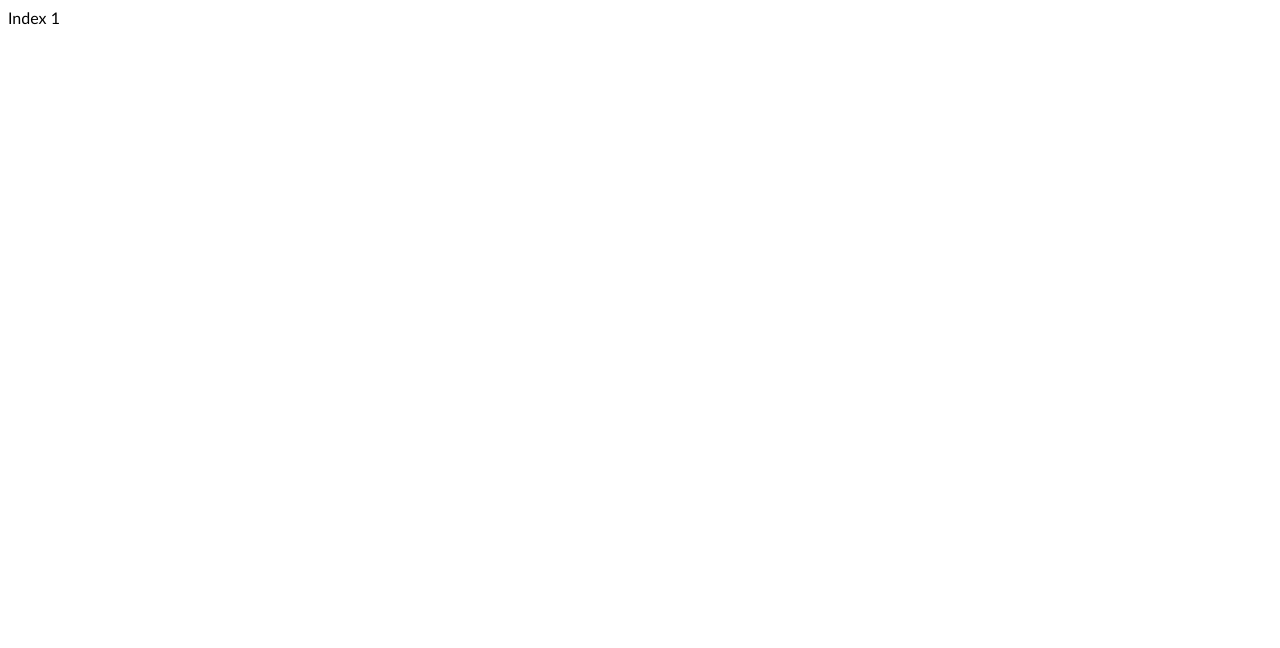
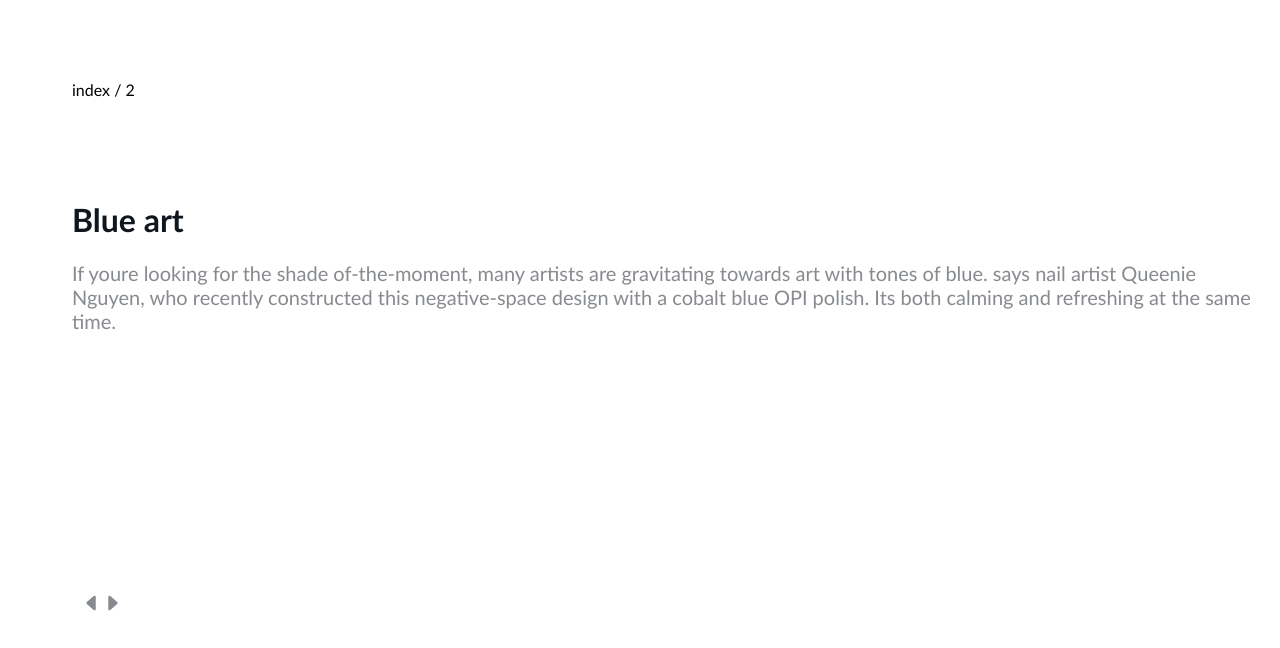
Before and after one commit to kuttim/deck-slideshow, a React (Create React App) app: page / in a window 1280 px wide. Both pictures are taken after a click on the picture 1247 px from the left and 457 px from the top of the page. Shown: the top 648 px of the page. Built offline with nearby package versions, Linux system fonts and the light colour scheme.

Commit message:
styles for slide

```diff
--- a/package.json
+++ b/package.json
@@ -12,6 +12,7 @@
     "@types/react-dom": "^18.0.4",
     "react": "^18.1.0",
     "react-dom": "^18.1.0",
+    "react-icons": "^4.3.1",
     "react-scripts": "5.0.1",
     "sass": "^1.51.0",
     "typescript": "^4.6.4",
--- a/src/App.tsx
+++ b/src/App.tsx
@@ -1,24 +1,44 @@
-import React, { Fragment } from 'react';
+import React from 'react';
 import Slider from './components/Slider';
 import Cover from './components/Cover';
-import { Header } from './components/Header';
+import Next from './assets/Chevron.svg';
+import Slide from './components/Slide';
+import slides from './slide-data';
 
-import './style/header.scss';
+import './style/cover.scss';
 function App() {
   const [index, setIndex] = React.useState(0);
+  const maxIndex = slides.length;
+
+  const gotoNextSlide = () => {
+    if (index === maxIndex) return;
+    setIndex(index + 1);
+  };
+
+  const gotoLastSlide = () => {
+    if (index === 0) return;
+    setIndex(index - 1);
+  };
   return (
     <div>
       <Slider index={index}>
         <Cover
-          author="author"
-          title="title"
-          onNextClick={(e) => setIndex(index + 1)}
+          author="Cover title as prop"
+          title="Cover description as prop"
+          onNextClick={gotoNextSlide}
         />
-        <div>Index 1</div>
-        <div>Index 2</div>
-        <div>Index 3</div>
-        <div>Index 4</div>
-        <div>Index 5</div>
+        {slides.map((slide, i) => {
+          if (i === maxIndex - 1)
+            return <Slide data={slide} onBackClick={gotoLastSlide} />;
+
+          return (
+            <Slide
+              data={slide}
+              onNextClick={gotoNextSlide}
+              onBackClick={gotoLastSlide}
+            />
+          );
+        })}
       </Slider>
     </div>
   );
--- a/src/components/Cover/index.tsx
+++ b/src/components/Cover/index.tsx
@@ -7,15 +7,13 @@ interface ICoverHeroProps {
   onNextClick: (e: React.MouseEvent) => void;
 }
 
-interface ICompanyDetailsProps {
-  companyName: string;
-  companyUrl: string;
-}
-
 export default function Cover(props: ICoverHeroProps) {
   return (
     <>
-      <Header name="Header name" url="https://www.google.com" />
+      <Header
+        name="Unicorn company 🦄"
+        url="https://www.google.com"
+      />
       <div className="hero">
         <div className="hero-content">
           <h1 className="hero-title">{props.title}</h1>
--- /dev/null
+++ b/src/components/Slide/index.tsx
@@ -0,0 +1,48 @@
+import '../../style/slide.scss';
+import slides from '../../slide-data';
+import {
+  BsFillCaretLeftFill,
+  BsFillCaretRightFill,
+} from 'react-icons/bs';
+type Data = {
+  title: string;
+  content: string;
+};
+
+type OnNextClick = () => void;
+type OnBackClick = () => void;
+
+export default function Slide({
+  data,
+  onNextClick,
+  onBackClick,
+}: {
+  data: Data;
+  onNextClick?: OnNextClick;
+  onBackClick?: OnBackClick;
+}) {
+  return (
+    <>
+      <div className="container">
+        <p className="slide-index">index / {slides.length}</p>
+        <div className="slide-title" key={data.title}>
+          <h1>{data.title}</h1>
+        </div>
+        <div className="slide-content" key={data.content}>
+          <p>{data.content}</p>
+          <div className="slide-button-navigation">
+            {/* only display the back button if the onBackClick method was provided as a prop */}
+            {onBackClick && (
+              <BsFillCaretLeftFill onClick={onBackClick} />
+            )}
+
+            {/* only display the next button if the onNextClick method was provided as a prop */}
+            {onNextClick && (
+              <BsFillCaretRightFill onClick={onNextClick} />
+            )}
+          </div>
+        </div>
+      </div>
+    </>
+  );
+}
--- /dev/null
+++ b/src/slide-data.ts
@@ -0,0 +1,13 @@
+const slides = [
+  {
+    title: 'Blue art',
+    content:
+      'If youre looking for the shade of-the-moment, many artists are gravitating towards art with tones of blue. says nail artist Queenie Nguyen, who recently constructed this negative-space design with a cobalt blue OPI polish. Its both calming and refreshing at the same time.',
+  },
+  {
+    title: '1',
+    content: 'content: 1',
+  },
+];
+
+export default slides;
--- /dev/null
+++ b/src/style/slide.scss
@@ -0,0 +1,26 @@
+.container {
+  color: pink;
+}
+
+.slide-index {
+  color: black;
+  padding-top: 64px;
+  margin-left: 64px;
+}
+
+.slide-title {
+  padding-top: 64px;
+  margin-left: 64px;
+  color: #0f161e;
+}
+
+.slide-content {
+  margin-left: 64px;
+  color: #0f161e80;
+  font-size: 20px;
+}
+
+.slide-button-navigation {
+  padding-top: 20%;
+  margin-left: 10px;
+}
```
Also changed, not shown: src/style/cover.scss (renamed from src/style/header.scss), 1 other file (tests, documents, lock files or other folders).
